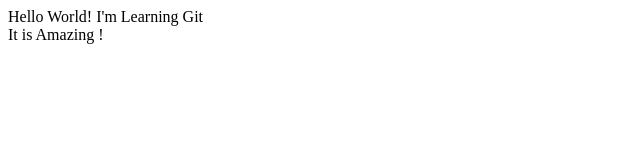
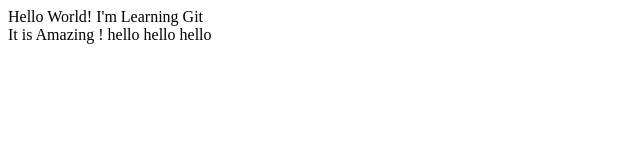
Before and after one commit to tareqabd/lucture0, a plain HTML site: page index.html in a window 1280 px wide. Shown: the full height of the page, 0-640 px from the left. Drawn offline with Linux system fonts and the light colour scheme.

Commit message:
Update index.html

```diff
--- a/index.html
+++ b/index.html
@@ -7,6 +7,6 @@
 </head>
 <body>
     Hello World! I'm Learning Git<br />
-    It is Amazing !
+    It is Amazing ! hello hello hello
 </body>
 </html>
```
